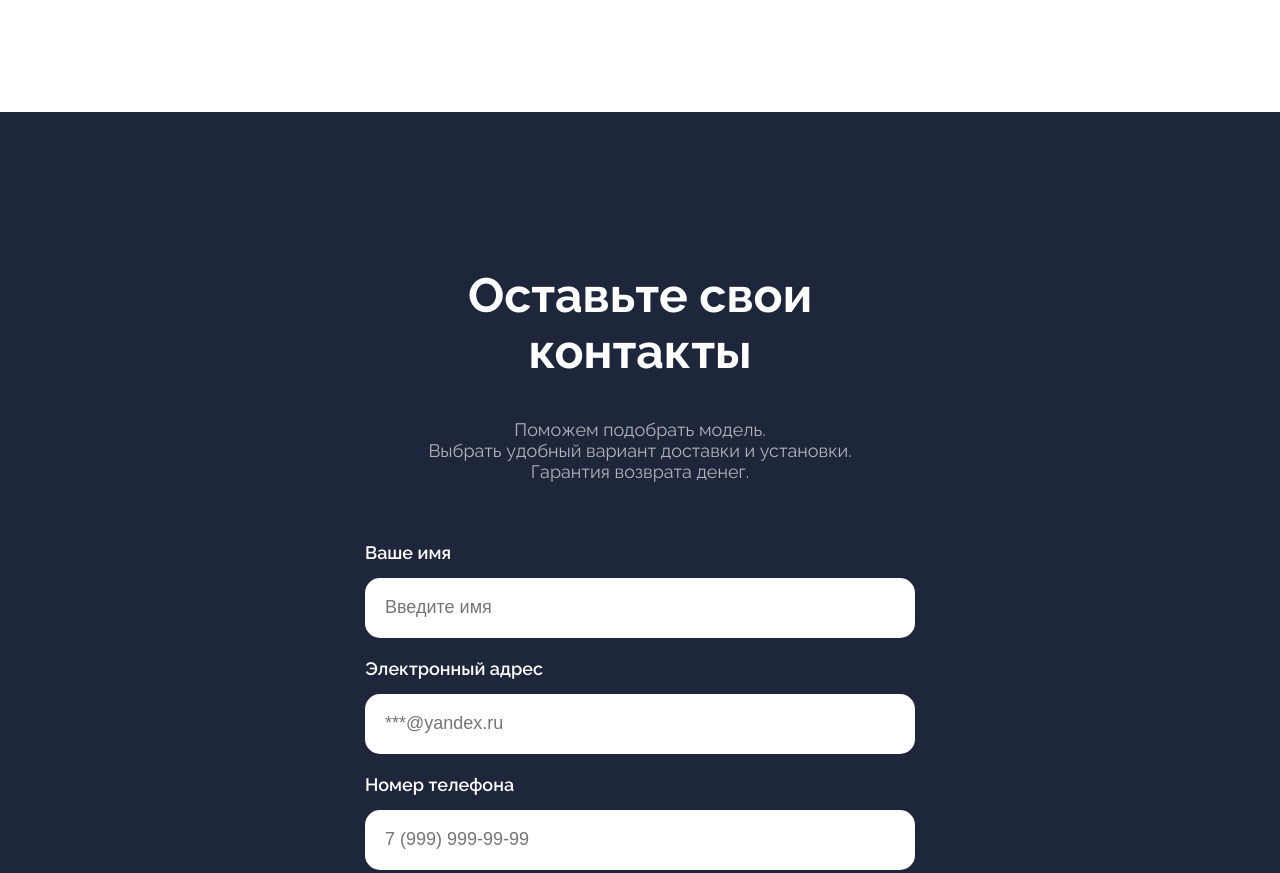
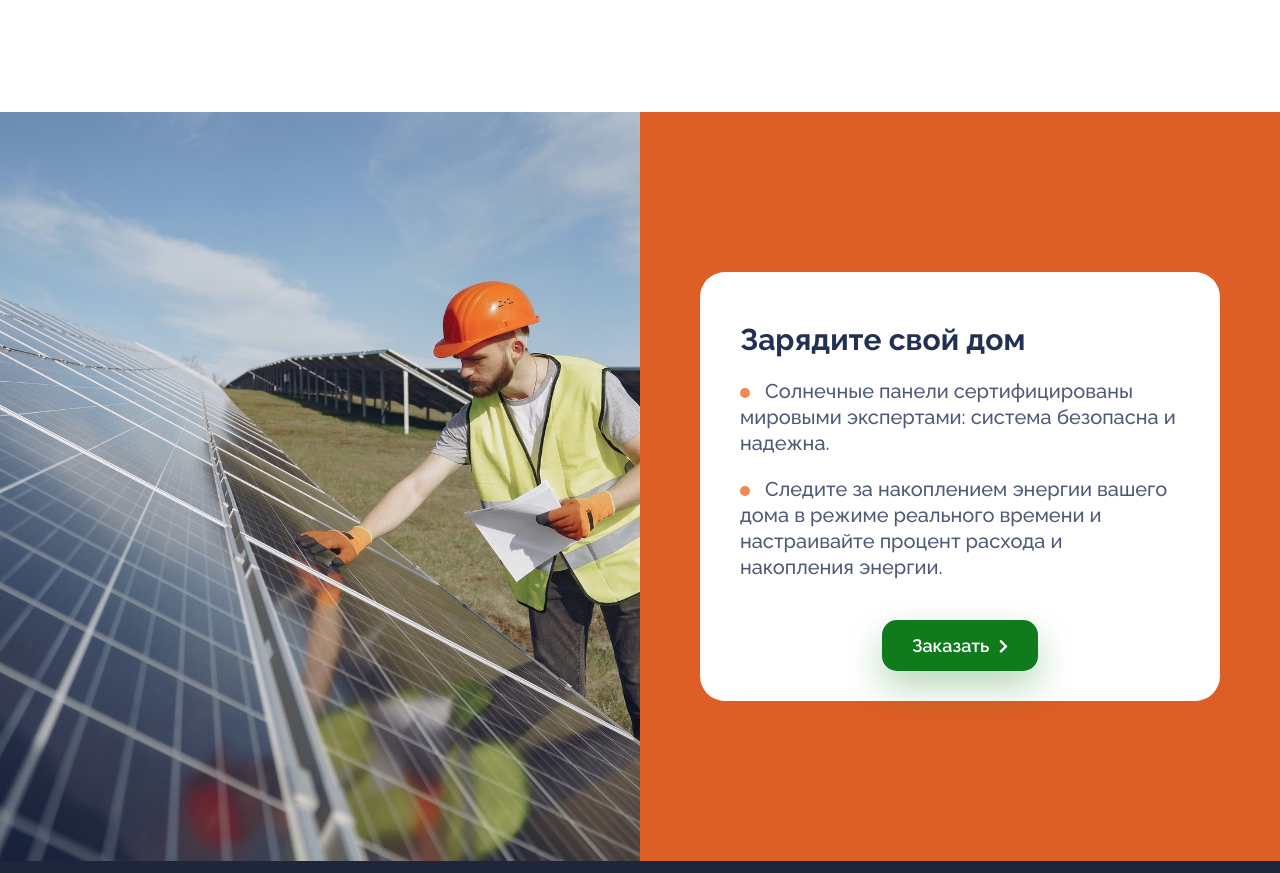
Before and after one commit to yurshul/green-corp-landing, a website: page index.html in a window 1280 px wide. Shown: the part 1754-2627 px from the top of the page. Drawn offline with nearby package versions, Linux system fonts and the light colour scheme.

Commit message:
Feat: add promo section with product description

```diff
--- a/index.html
+++ b/index.html
@@ -94,6 +94,23 @@ integrity="sha512-1ycn6IcaQQ40/MKBW2W4Rhis/DbILU74C1vSrLJxCq57o941Ym01SwNsOMqvEB
   </div>
 </div>
 </section>
+<section class="promo">
+    <div class="promo__image"></div>
+    <div class="promo__right">
+        <div class="promo__text">
+            <h2>Зарядите свой дом</h2>
+            <p>
+                Солнечные панели сертифицированы мировыми экспертами: система безопасна и надежна.
+            </p>
+            <p>
+                Следите за накоплением энергии вашего дома в режиме реального времени и настраивайте процент расхода и накопления энергии.
+            </p>
+            <div class="promo__button-wrap">
+                <button type="button">Заказать <i class="fas fa-chevron-right"></i></button>
+            </div>
+        </div>
+    </div>
+</section>
 <section class="form">
     <div class="form__container">
       <h1>Оставьте свои контакты</h1>
--- a/main.css
+++ b/main.css
@@ -306,3 +306,62 @@ footer {
 .card__logo.green {
     color: #22a030;
 }
+
+.promo {
+  display: flex;
+}
+
+.promo__image {
+    background-image: url(img/promo.jpg);
+    width: 50%;
+    flex-shrink: 0;
+    background-size: cover;
+    background-position: center;
+}
+
+.promo__right {
+    background: #dd5f26;
+    padding: 160px 60px;
+}
+
+.promo__text {
+    background-color: white;
+    padding: 30px 40px;
+    border-radius: 25px;
+    font-size: 20px;
+    font-weight: 500;
+    line-height: 26px;
+}
+
+.promo__text p::before {
+    content: '';
+    display: inline-block;
+    width: 10px;
+   height: 10px;
+   border-radius: 50%;
+   background-color: #ec6b29;
+   margin-right: 10px;
+}
+
+.promo__text p {
+    opacity: 0.8;
+}
+
+.promo__text button {
+    background-color: #107b1c;
+    margin-top: 20px;
+    font-weight: 600;
+    font-size: 18px;
+    box-shadow: 0 16px 36px rgb(16 122 28 / 30%);
+    padding: 15px 30px;
+}
+
+.promo__button-wrap {
+    display: flex;
+    justify-content: center;
+}
+
+.promo__text button i {
+    font-size: 15px;
+    margin-left: 5px;
+}
```
Also changed, not shown: img/promo.jpg (added).
